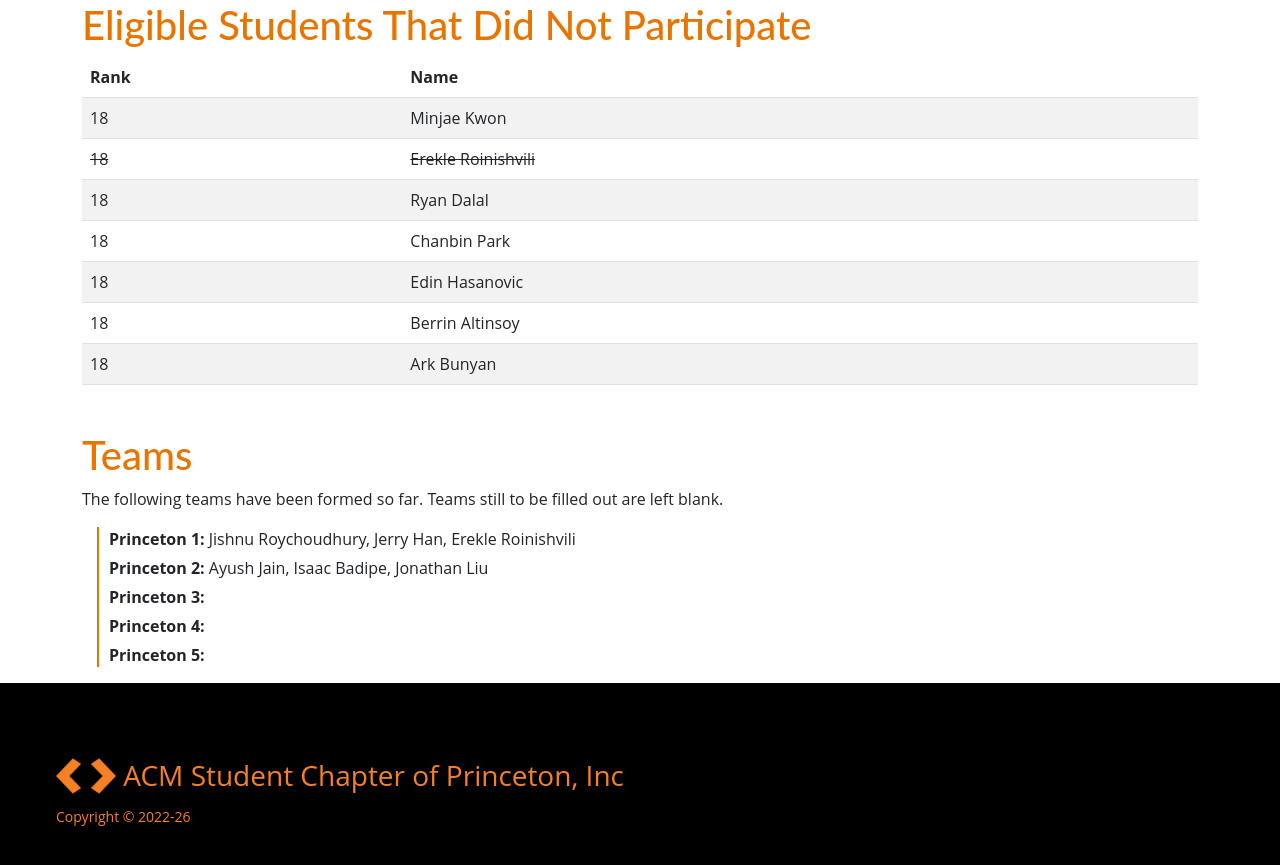
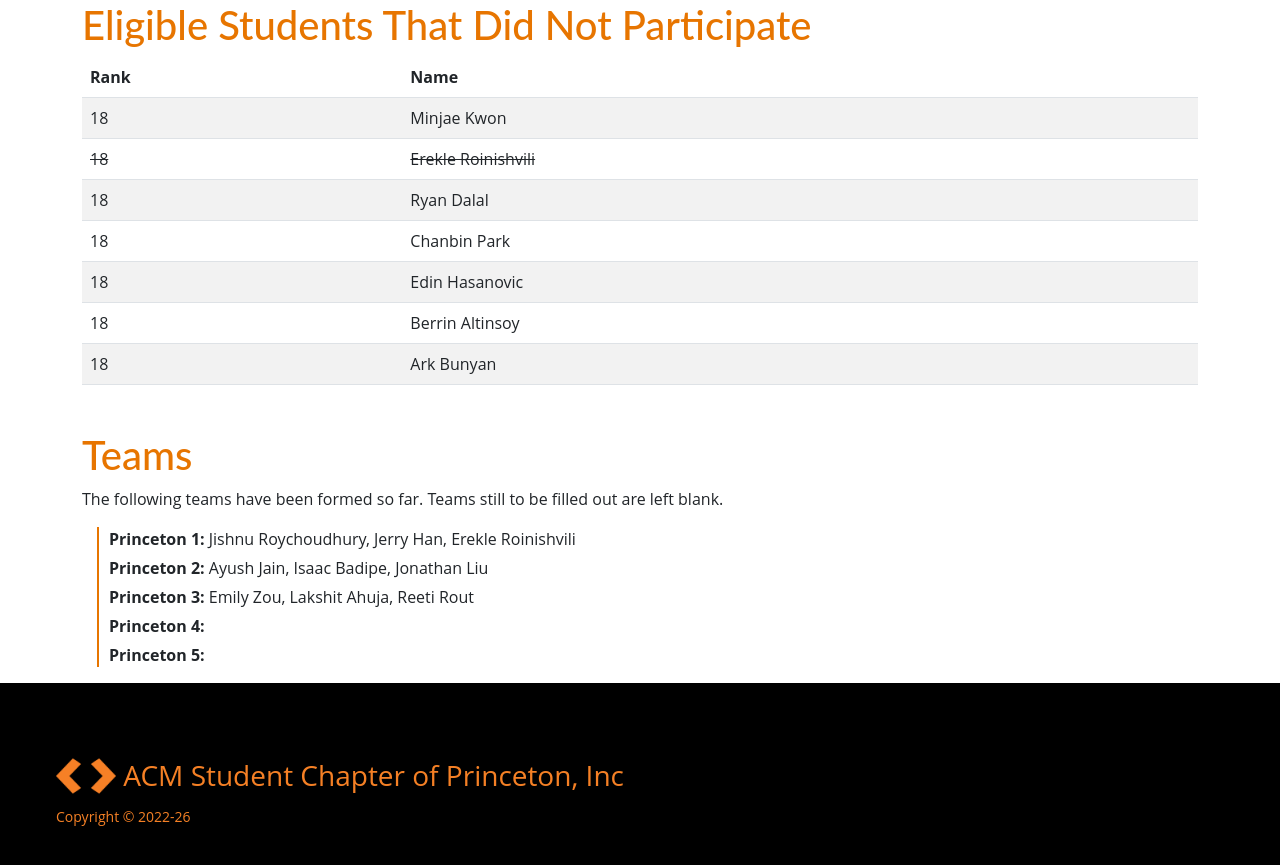
Before and after one commit to Princeton-Competitive-Programming/princeton-competitive-programming, a Jekyll site: the page built from pages/icpc26_pool.md, in a window 1280 px wide and 900 px high, scrolled down 1233 px. Shown: the top 865 px of the window. Built offline with Jekyll 4.4.1, drawn with Linux system fonts in a browser that asks for light colours; nearby versions of some CDN libraries.

Commit message:
New team

```diff
--- a/pages/icpc26_pool.md
+++ b/pages/icpc26_pool.md
@@ -40,15 +40,15 @@ students that participated.
       <td>4</td>
       <td>Shreyas Garimella</td>
     </tr>
-    <tr>
+    <tr style="text-decoration: line-through;">
       <td>5</td>
       <td>Emily Zou</td>
     </tr>
-    <tr>
+    <tr style="text-decoration: line-through;">
       <td>6</td>
       <td>Lakshit Ahuja</td>
     </tr>
-    <tr>
+    <tr style="text-decoration: line-through;">
       <td>7</td>
       <td>Reeti Rout</td>
     </tr>
@@ -143,6 +143,6 @@ left blank.
 
 * **Princeton 1:** Jishnu Roychoudhury, Jerry Han, Erekle Roinishvili
 * **Princeton 2:** Ayush Jain, Isaac Badipe, Jonathan Liu
-* **Princeton 3:**
+* **Princeton 3:** Emily Zou, Lakshit Ahuja, Reeti Rout
 * **Princeton 4:**
 * **Princeton 5:**
```
